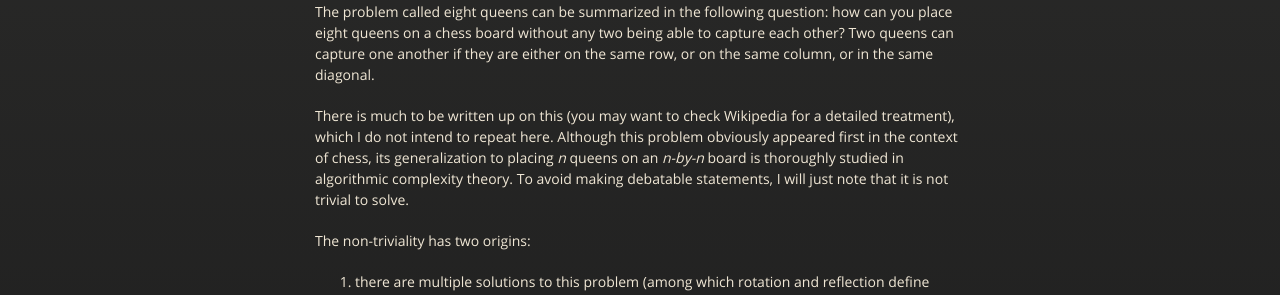
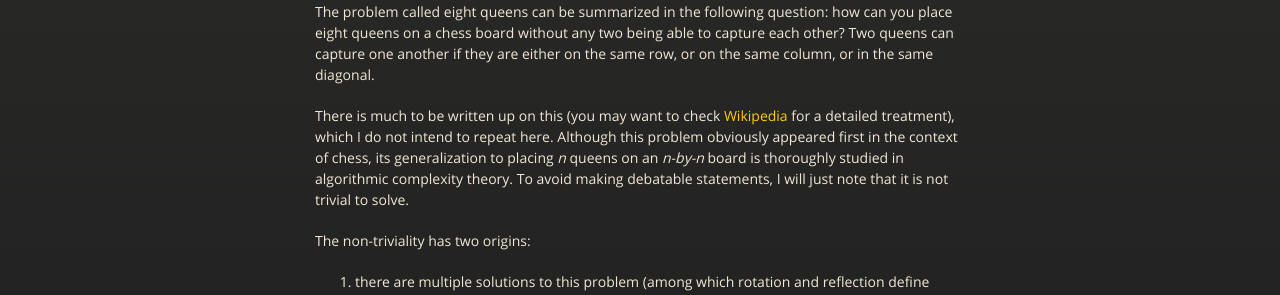
Before and after one commit to zpa/lisping, a Jekyll site: the page built from _posts/2013-08-10-lesson-three-eight-queens.md, in a window 1280 px wide and 900 px high. Shown: the part 190-485 px from the top of the window. Built offline with Jekyll 4.4.1, drawn with Linux system fonts in a browser that asks for light colours; nearby versions of some CDN libraries; part of the change alters nothing that is shown.

```diff
--- a/_posts/2013-08-10-lesson-three-eight-queens.md
+++ b/_posts/2013-08-10-lesson-three-eight-queens.md
@@ -8,7 +8,7 @@ how can you place eight queens on a chess board without any two being able to
 capture each other? Two queens can capture one another if they are either on
 the same row, or on the same column, or in the same diagonal.
 
-There is much to be written up on this (you may want to check Wikipedia for a
+There is much to be written up on this (you may want to check [Wikipedia](http://en.wikipedia.org/wiki/Eight_queens_puzzle) for a
 detailed treatment), which I do not intend to repeat here. Although this problem
 obviously appeared first in the context of chess, its generalization to placing
 _n_ queens on an _n-by-n_ board is thoroughly studied in algorithmic complexity
```
